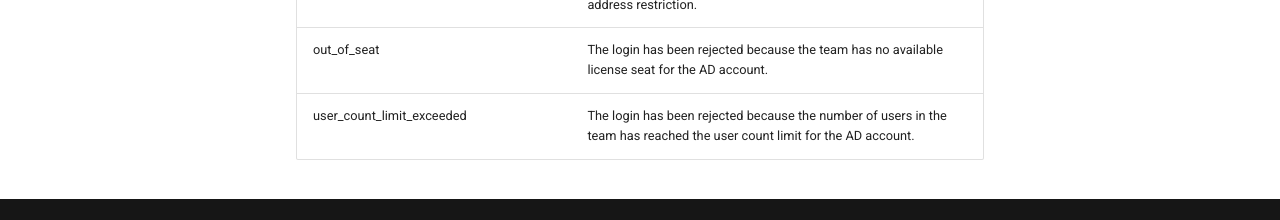
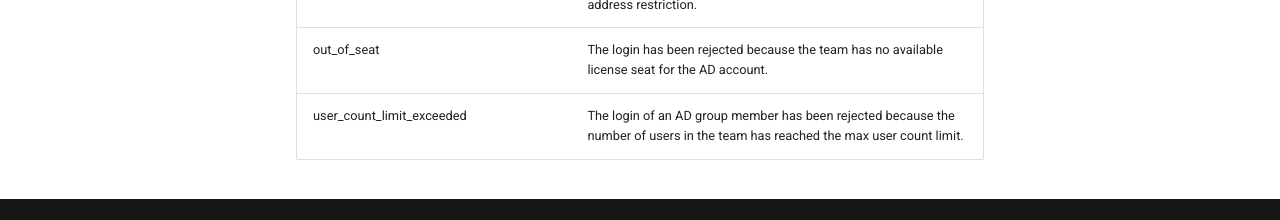
Before and after one commit to little-potato/my-syslog-docs, an MkDocs documentation site: the page built from docs/category/auth.md, in a window 1280 px wide and 900 px high, scrolled down 2143 px. Shown: the part 677-897 px from the top of the window. Built offline with MkDocs 1.6.1 and Material for MkDocs 9.7.7, drawn with Linux system fonts in a browser that asks for light colours.

Commit message:
Update auth.md

```diff
--- a/docs/category/auth.md
+++ b/docs/category/auth.md
@@ -59,4 +59,4 @@
 | web_access_disabled | The user account is not allowed to access the web console. |
 | mac_address_restriction | The login from the On-Prem app has been rejected by the MAC address restriction. |
 | out_of_seat | The login has been rejected because the team has no available license seat for the AD account. |
-| user_count_limit_exceeded | The login has been rejected because the number of users in the team has reached the user count limit for the AD account. |
+| user_count_limit_exceeded | The login of an AD group member has been rejected because the number of users in the team has reached the max user count limit. |
```
